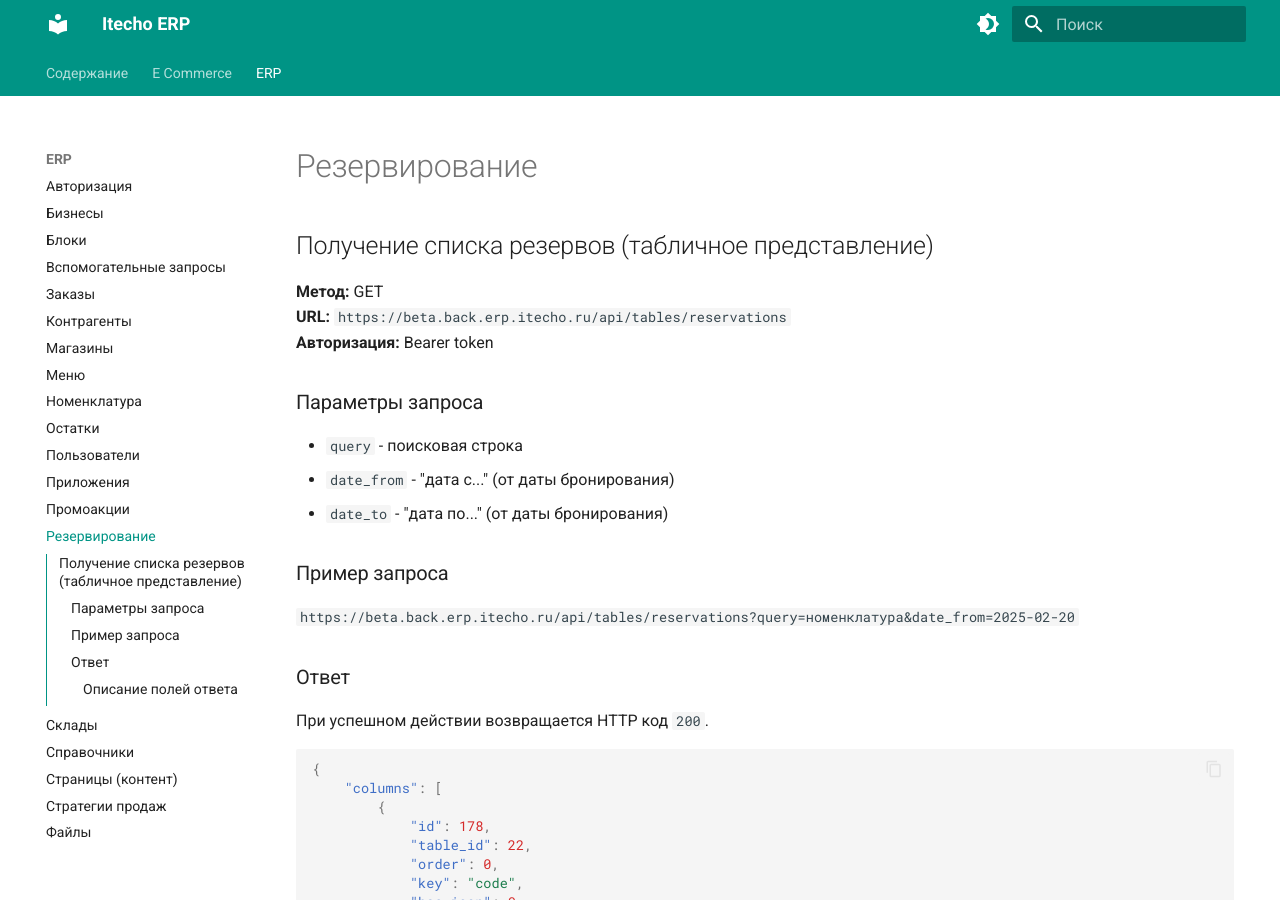
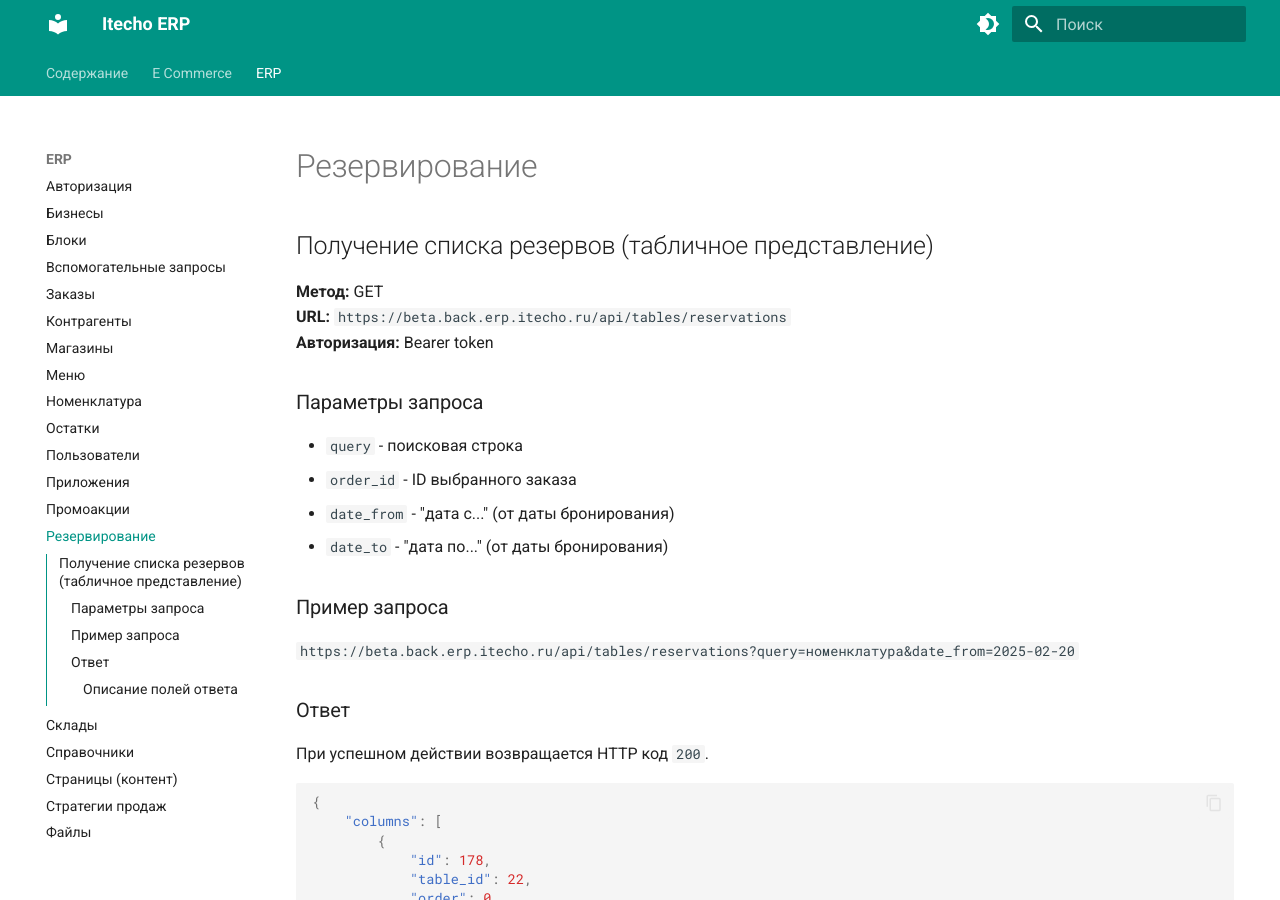
Before and after one commit to Krushanov/docs.erp.itecho.ru, an MkDocs documentation site: the page built from docs/ERP/Резервирование.md, in a window 1280 px wide and 900 px high. Built offline with MkDocs 1.6.1 and Material for MkDocs 9.7.7, drawn with Linux system fonts in a browser that asks for light colours.

Commit message:
Edit "Резервнирование.md" file.

```diff
--- a/docs/ERP/Резервирование.md
+++ b/docs/ERP/Резервирование.md
@@ -9,6 +9,7 @@
 ### Параметры запроса
 
 - `query` - поисковая строка
+- `order_id` - ID выбранного заказа
 - `date_from` - "дата с..." (от даты бронирования)
 - `date_to` - "дата по..." (от даты бронирования)
 
```
